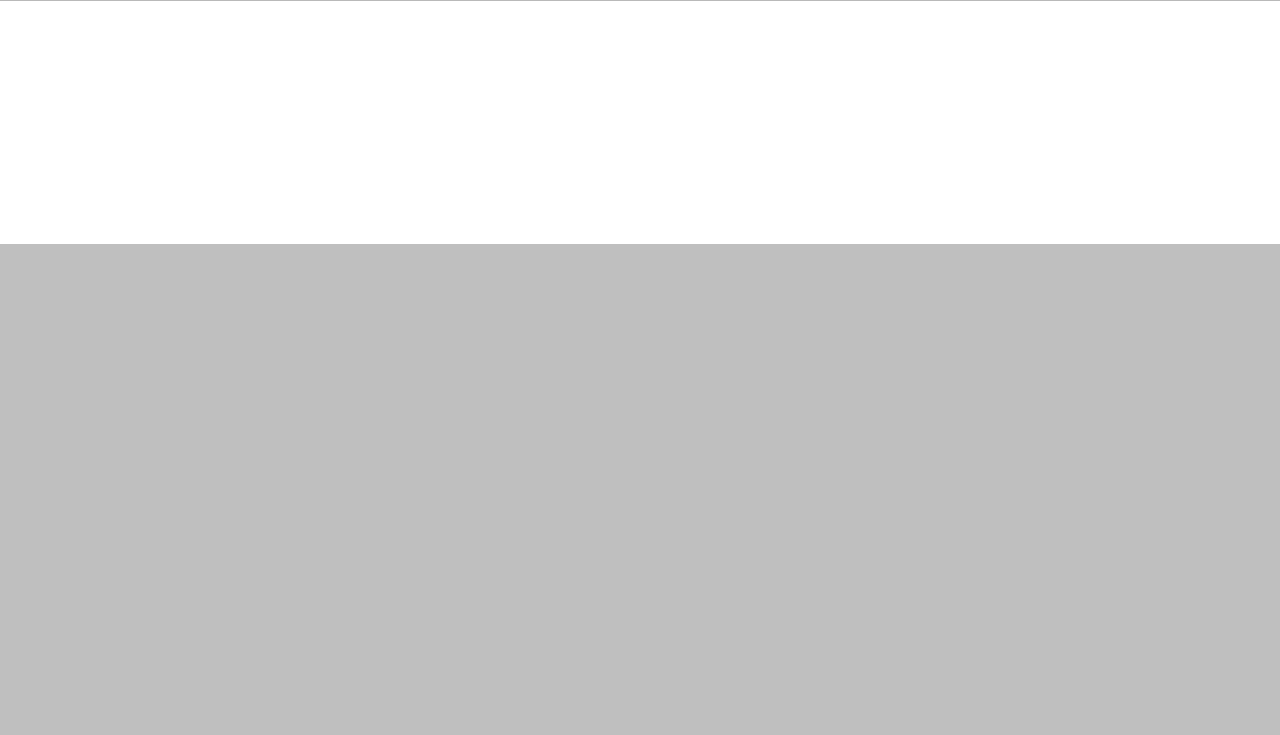
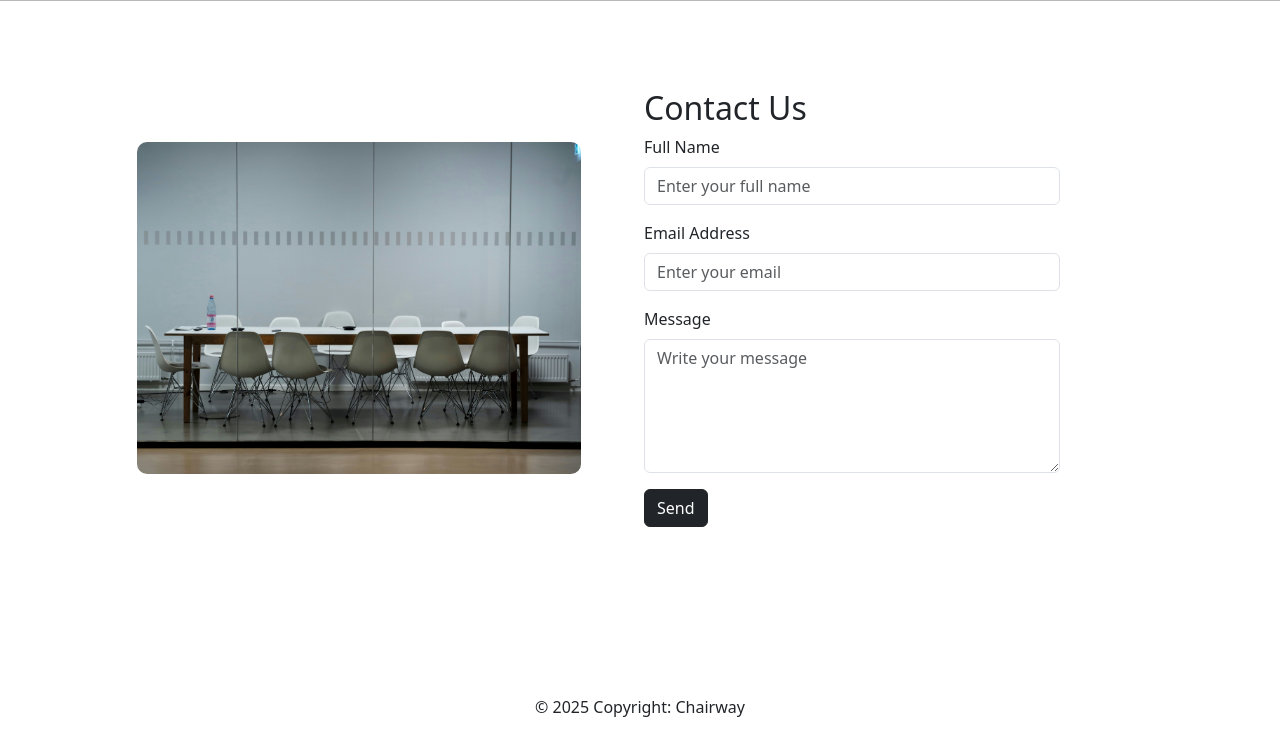
Before and after one commit to MiguelCelen/Chairway-Webshop, a PHP site: page /pages/ContactUs.php in a window 1280 px wide. Shown: the part 556-1291 px from the top of the page. Before the commit the page ends 800 px from the top, so only its background shows below. Run offline with PHP 8.4, Linux system fonts and the light colour scheme.

Commit message:
add main text, form and footer to contact page

```diff
--- a/pages/ContactUs.php
+++ b/pages/ContactUs.php
@@ -77,5 +77,37 @@ $user = User::currentUser();
             <div class="row" style="background-color: #b9b9b9; height: 500px;">
             </div>
       </header>
+      <main>
+          <div class="container">
+            <div class="row g-2" style="margin-top: 5rem; margin-bottom: 5rem;">
+              <div class="col-lg-6 d-flex justify-content-center align-items-center">
+                <img src="../Assets/Images/pawel-chu-ULh0i2txBCY-unsplash.jpg" alt="Contact us" style="width: 80%; height: auto; border-radius:10px">
+              </div>
+              <div class="col-lg-6">
+                <h2>Contact Us</h2>
+                <form action="https://formspree.io/f/movqzwjy" method="POST">
+                  <div class="mb-3">
+                    <label for="fullName" class="form-label">Full Name</label>
+                    <input type="text" class="form-control w-75" id="fullName" name="fullName" placeholder="Enter your full name" required>
+                  </div>
+                  <div class="mb-3">
+                    <label for="email" class="form-label">Email Address</label>
+                    <input type="email" class="form-control w-75" id="email" name="email" placeholder="Enter your email" required>
+                  </div>
+                  <div class="mb-3">
+                    <label for="message" class="form-label">Message</label>
+                    <textarea class="form-control w-75" id="message" name="message" rows="5" placeholder="Write your message" required></textarea>
+                  </div>
+                  <button type="submit" class="btn btn-dark">Send</button>
+                </form>
+              </div>
+            </div>
+          </div>
+        </main>
+        <footer>
+          <div class="row g-2"></div>
+          <div class="text-center p-3" style="margin-top: 5rem;">
+            © 2025 Copyright: Chairway
+        </footer>
     </body>
     </html>
```
